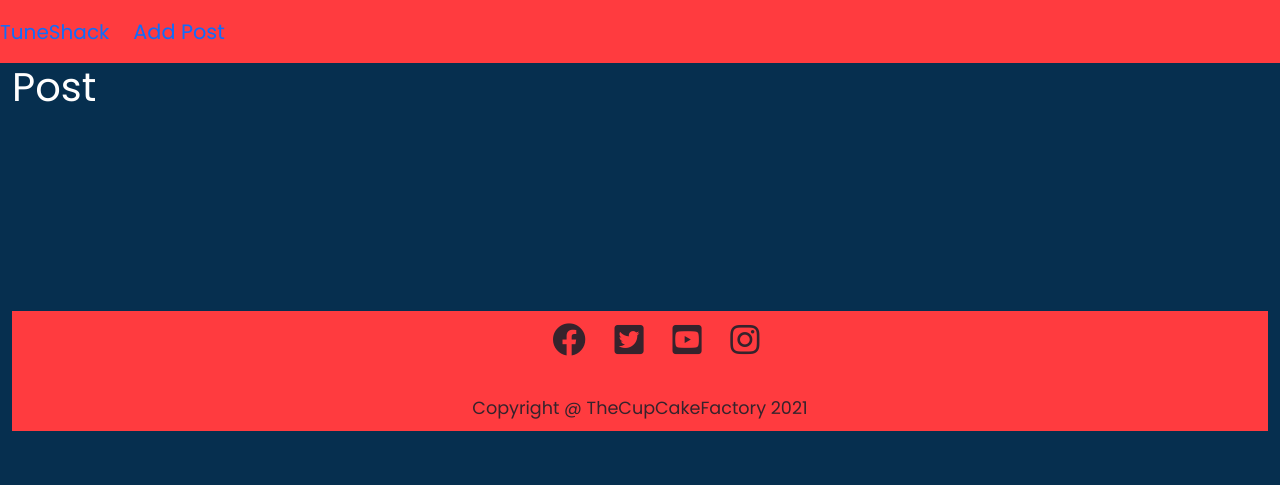
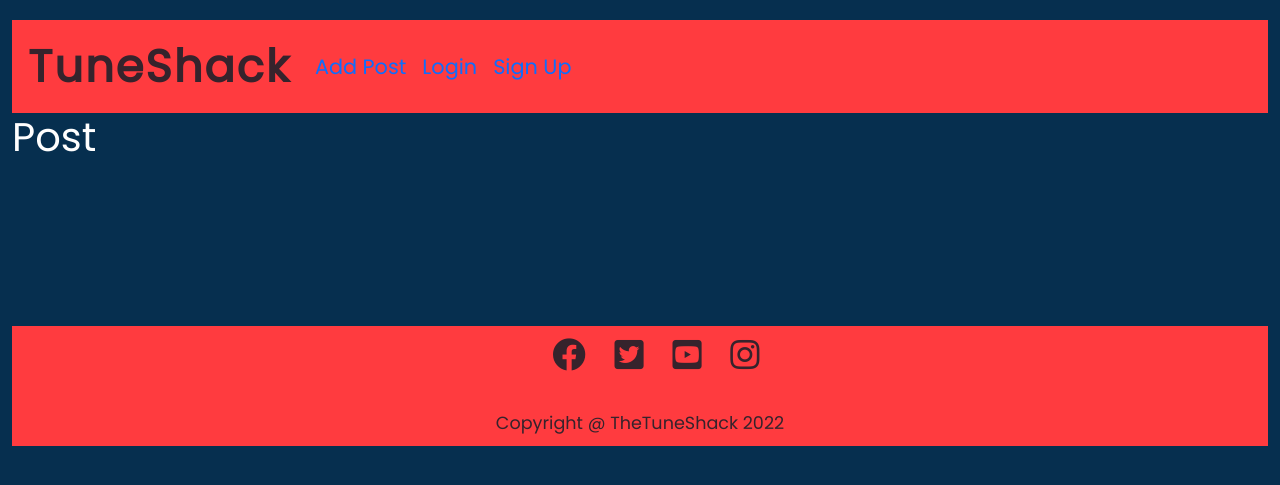
Before and after one commit to darco31/Tuneshack, a Django app: page / in a window 1280 px wide. Shown: the top 485 px of the page. Run offline with Django 3.2, Linux system fonts and the light colour scheme; data that the repository does not hold is empty.

Commit message:
Add styles to header and add new links for sign up and login pages

```diff
--- a/static/css/style.css
+++ b/static/css/style.css
@@ -19,9 +19,18 @@
 body {
     background-color: var(--ink);
 }
-
+/* Nav styles */
 .navbar {
   background-color: var(--watermelon);
+  margin-top: 20px;
+}
+
+.navbar-brand {
+  color: var(--wine);
+  font-size: 2.8rem;
+  padding-left: 1rem;
+  font-weight: 700;
+  letter-spacing: 2px;
 }
 
 .list-item {
@@ -48,7 +57,7 @@ a {
   background-color: var(--watermelon);
 }
 .social-networks {
-  margin-top: 200px;
+  margin-top: 165px;
   text-align: center;
 }
 .social-networks>li {
--- a/templates/base.html
+++ b/templates/base.html
@@ -19,6 +19,7 @@
   </head>
   <body>
       <!-- Navbar  -->
+      <div class="container-fluid">
     <nav class="navbar navbar-expand-lg">
         <a class="navbar-brand" href="{% url 'home' %}">TuneShack</a>
         <button class="navbar-toggler" type="button" data-toggle="collapse" data-target="#navbarSupportedContent" aria-controls="navbarSupportedContent" aria-expanded="false" aria-label="Toggle navigation">
@@ -30,12 +31,18 @@
             <li class="nav-item">
               <a class="nav-link" href="{% url 'add_post' %}">Add Post</a>
             </li>
+            <li class="nav-item">
+              <a class="nav-link" href="#">Login</a>
+            </li>
+            <li class="nav-item">
+              <a class="nav-link" href="#">Sign Up</a>
+            </li>
           </ul>
         </div>
       </nav>
 
         <!-- Main content -->
-    <div class="container-fluid">
+
 
     {% block content%}
 
@@ -62,7 +69,7 @@
           </li>
       </ul>
       <p class="footer-copyright">
-          Copyright @ TheCupCakeFactory 2021
+          Copyright @ TheTuneShack 2022
       <p>
   </footer>
 
```
